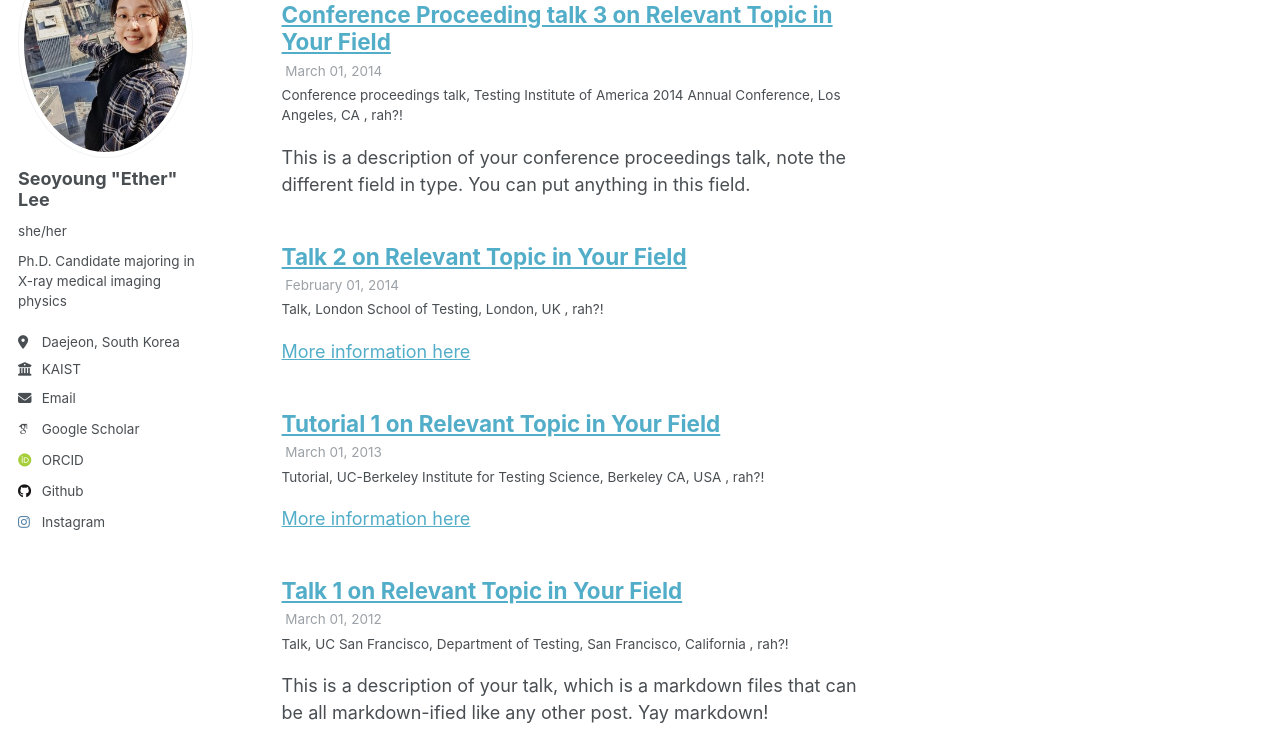
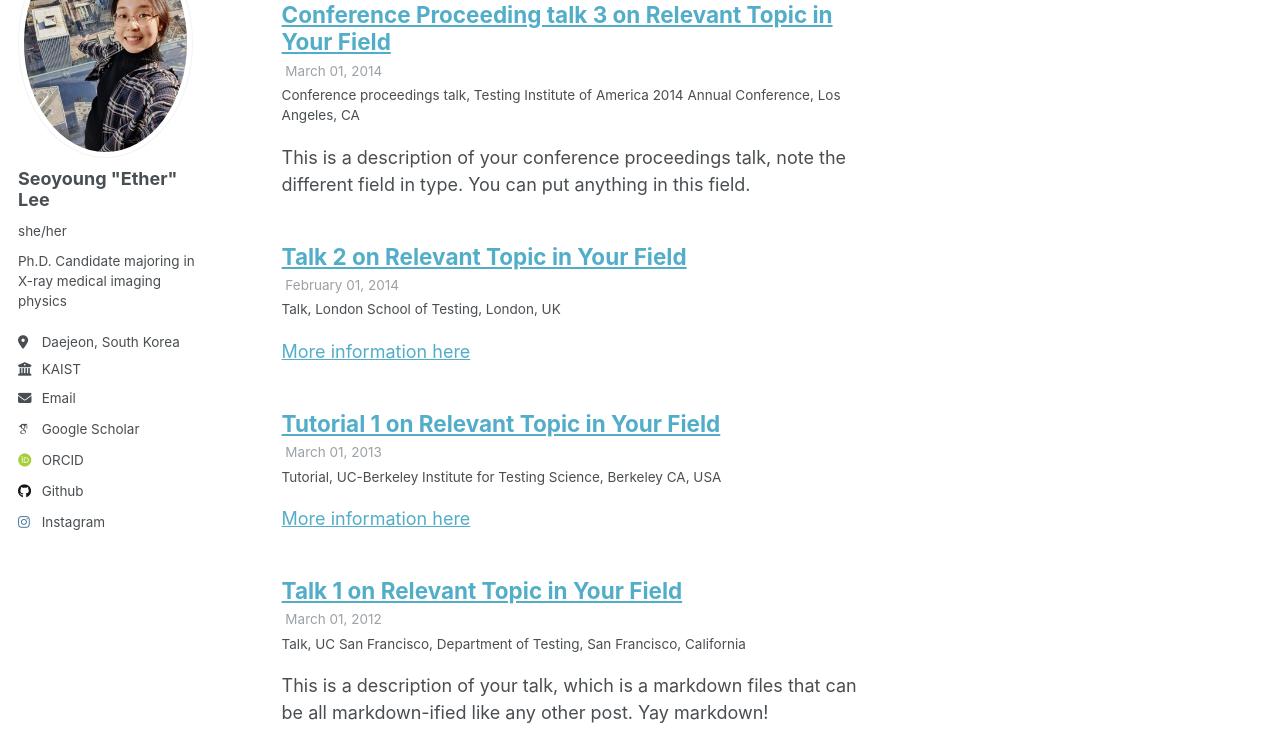
Before and after one commit to ether0/ether0.github.io, a Jekyll site: the page built from _pages/talks.html, in a window 1280 px wide and 1317 px high. Shown: the part 178-918 px from the top of the window. Built offline with Jekyll 4.4.1, drawn with Linux system fonts in a browser that asks for light colours; some web fonts are replaced.

Commit message:
Update archive-single-talk.html

```diff
--- a/_includes/archive-single-talk.html
+++ b/_includes/archive-single-talk.html
@@ -36,7 +36,7 @@
       <p class="page__meta"><i class="fa fa-clock-o" aria-hidden="true"></i> {% include read-time.html %}</p>
     {% endif %}
     {% if post.date %}<p class="page__meta"><i class="fa fa-clock-o" aria-hidden="true"></i> {{ post.date | date: '%B %d, %Y' }}</p>{% endif %}
-    {% if post.venue %}<p class="archive__item-excerpt" itemprop="description">{{post.type}}, {{ post.venue }},  {{post.location}} , rah?! </p>{% endif %}
+    {% if post.venue %}<p class="archive__item-excerpt" itemprop="description">{{post.type}}, {{ post.venue }},  {{post.location}} </p>{% endif %}
     {% if post.excerpt %}<p class="archive__item-excerpt" itemprop="description">{{ post.excerpt | markdownify }}</p>{% endif %}
   </article>
 </div>
```
